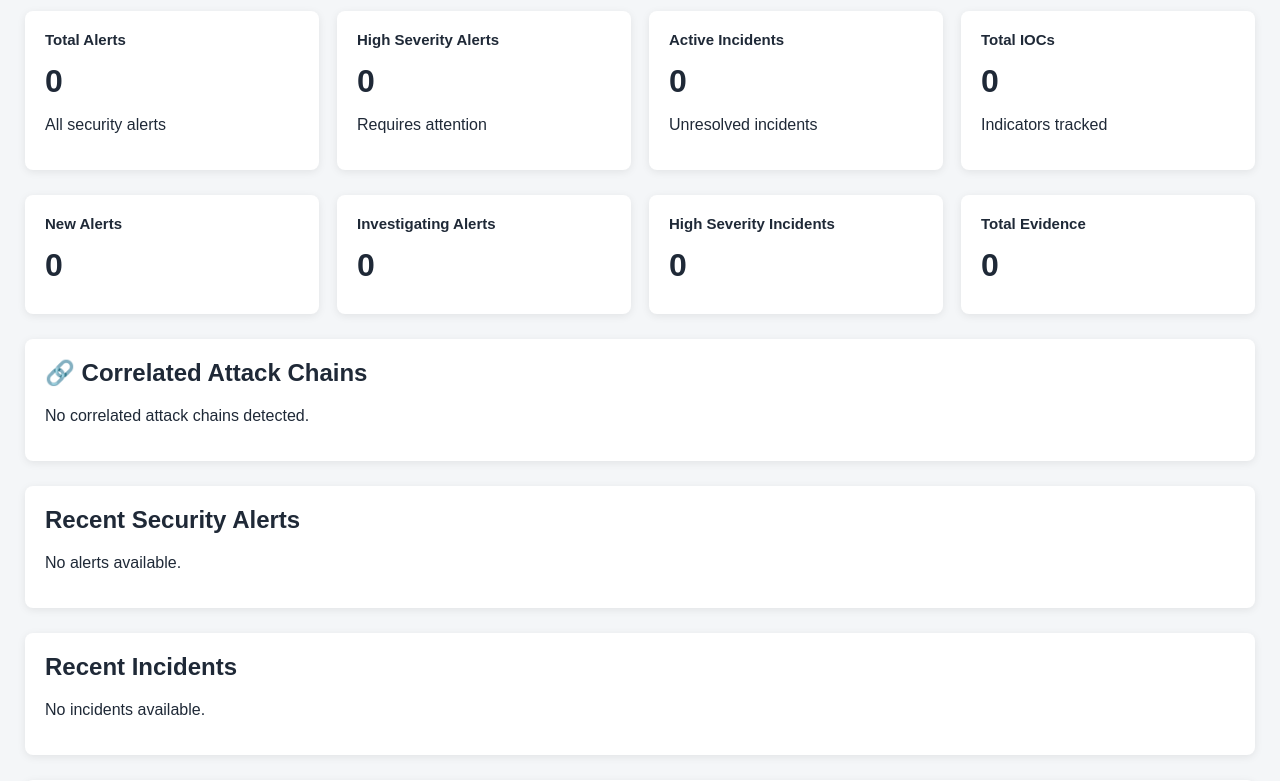
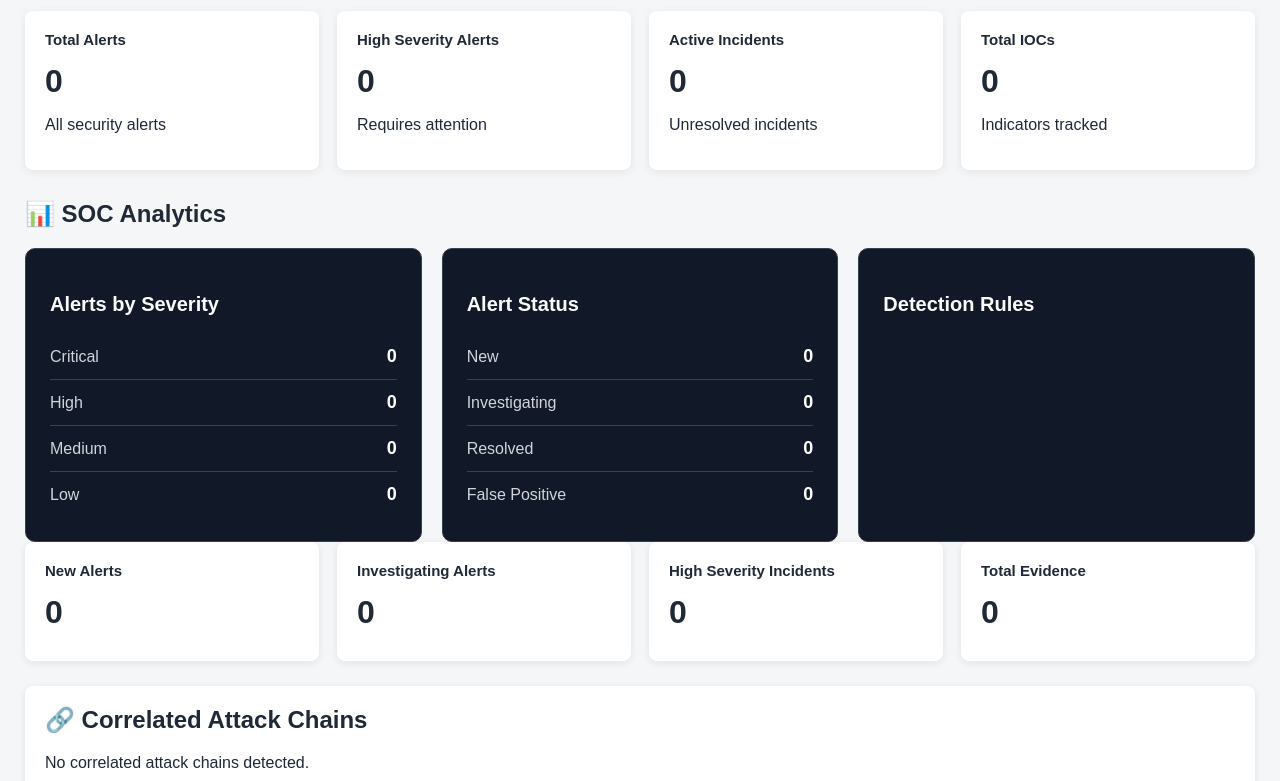
Before and after one commit to AK40476/CyberDefender-SOC-Suite, a Flask app: page / in a window 1280 px wide. Shown: the part 135-916 px from the top of the page. Run offline with Flask 3, Linux system fonts and the light colour scheme; the visitor is signed in with stand-in values (Sample User, id 1); data that the repository does not hold is empty.

Commit message:
feat: add SOC analytics dashboard

```diff
--- a/app/routes/dashboard.py
+++ b/app/routes/dashboard.py
@@ -4,6 +4,7 @@ from flask_login import login_required, current_user
 from app import db
 from app.models import Alert, Incident, IOC, Evidence, InvestigationTimeline
 from app.services.attack_chain_service import get_correlated_attack_chains
+from app.services.soc_analytics import get_soc_analytics
 from app.utils.decorators import role_required
 
 
@@ -67,6 +68,8 @@ def index():
         db.select(db.func.count(Evidence.id))
     ) or 0
 
+    analytics = get_soc_analytics()
+
     correlated_attack_chains = get_correlated_attack_chains()
 
     return render_template(
@@ -85,6 +88,8 @@ def index():
         total_iocs=total_iocs,
         total_evidence=total_evidence,
 
+        analytics=analytics,
+
         recent_alerts=alerts[:5],
         recent_incidents=incidents[:5],
         recent_timeline=recent_timeline,
--- /dev/null
+++ b/app/services/soc_analytics.py
@@ -0,0 +1,56 @@
+from collections import Counter
+
+from app import db
+from app.models import Alert
+
+
+def get_soc_analytics():
+    """
+    Calculate SOC alert analytics for dashboard visualization.
+    """
+
+    alerts = db.session.scalars(
+        db.select(Alert)
+        .order_by(Alert.created_at.desc())
+    ).all()
+
+    severity_counts = Counter(
+        alert.severity
+        for alert in alerts
+    )
+
+    status_counts = Counter(
+        alert.status
+        for alert in alerts
+    )
+
+    rule_counts = Counter(
+        alert.detection_rule
+        for alert in alerts
+    )
+
+    return {
+        "total_alerts": len(alerts),
+
+        "severity": {
+            "critical": severity_counts.get("critical", 0),
+            "high": severity_counts.get("high", 0),
+            "medium": severity_counts.get("medium", 0),
+            "low": severity_counts.get("low", 0)
+        },
+
+        "status": {
+            "new": status_counts.get("new", 0),
+            "investigating": status_counts.get("investigating", 0),
+            "resolved": status_counts.get("resolved", 0),
+            "false_positive": status_counts.get("false_positive", 0)
+        },
+
+        "detection_rules": dict(
+            sorted(
+                rule_counts.items(),
+                key=lambda item: item[1],
+                reverse=True
+            )
+        )
+    }
--- a/app/templates/dashboard.html
+++ b/app/templates/dashboard.html
@@ -206,6 +206,63 @@
             border-radius: 5px;
         }
 
+        .analytics-section {
+            margin-top: 30px;
+        }
+
+        .analytics-section h2 {
+            margin-bottom: 20px;
+            color: #1f2937;
+        }
+
+        .analytics-grid {
+            display: grid;
+            grid-template-columns: repeat(3, 1fr);
+            gap: 20px;
+        }
+
+        .analytics-card {
+            padding: 24px;
+            border-radius: 10px;
+            background: #111827;
+            border: 1px solid #374151;
+        }
+
+        .analytics-card h3 {
+            margin-bottom: 18px;
+            color: #f9fafb;
+            font-size: 20px;
+        }
+
+        .analytics-row {
+            display: flex;
+            justify-content: space-between;
+            align-items: center;
+            padding: 12px 0;
+            border-bottom: 1px solid #374151;
+        }
+
+        .analytics-row:last-child {
+            border-bottom: none;
+        }
+
+        .analytics-row span {
+            color: #d1d5db;
+            font-size: 16px;
+        }
+
+        .analytics-row strong {
+            color: #ffffff;
+            font-size: 18px;
+            font-weight: 700;
+        }
+
+        @media (max-width: 900px) {
+            .analytics-grid {
+                grid-template-columns: 1fr;
+            }
+        }
+
         @media (max-width: 900px) {
             .chain-meta {
                 grid-template-columns: 1fr;
@@ -291,6 +348,76 @@
 
         </div>
 
+        <section class="analytics-section">
+
+            <h2>📊 SOC Analytics</h2>
+
+            <div class="analytics-grid">
+
+                <div class="analytics-card">
+                    <h3>Alerts by Severity</h3>
+
+                    <div class="analytics-row">
+                        <span>Critical</span>
+                        <strong>{{ analytics.severity.critical }}</strong>
+                    </div>
+
+                    <div class="analytics-row">
+                        <span>High</span>
+                        <strong>{{ analytics.severity.high }}</strong>
+                    </div>
+
+                    <div class="analytics-row">
+                        <span>Medium</span>
+                        <strong>{{ analytics.severity.medium }}</strong>
+                    </div>
+
+                    <div class="analytics-row">
+                        <span>Low</span>
+                        <strong>{{ analytics.severity.low }}</strong>
+                    </div>
+                </div>
+
+
+                <div class="analytics-card">
+                    <h3>Alert Status</h3>
+
+                    <div class="analytics-row">
+                        <span>New</span>
+                        <strong>{{ analytics.status.new }}</strong>
+                    </div>
+
+                    <div class="analytics-row">
+                        <span>Investigating</span>
+                        <strong>{{ analytics.status.investigating }}</strong>
+                    </div>
+
+                    <div class="analytics-row">
+                        <span>Resolved</span>
+                        <strong>{{ analytics.status.resolved }}</strong>
+                    </div>
+
+                    <div class="analytics-row">
+                        <span>False Positive</span>
+                        <strong>{{ analytics.status.false_positive }}</strong>
+                    </div>
+                </div>
+
+
+                <div class="analytics-card">
+                    <h3>Detection Rules</h3>
+
+                    {% for rule, count in analytics.detection_rules.items() %}
+                        <div class="analytics-row">
+                            <span>{{ rule }}</span>
+                            <strong>{{ count }}</strong>
+                        </div>
+                    {% endfor %}
+                </div>
+
+            </div>
+
+        </section>
 
         <!-- SECONDARY METRICS -->
 
```
